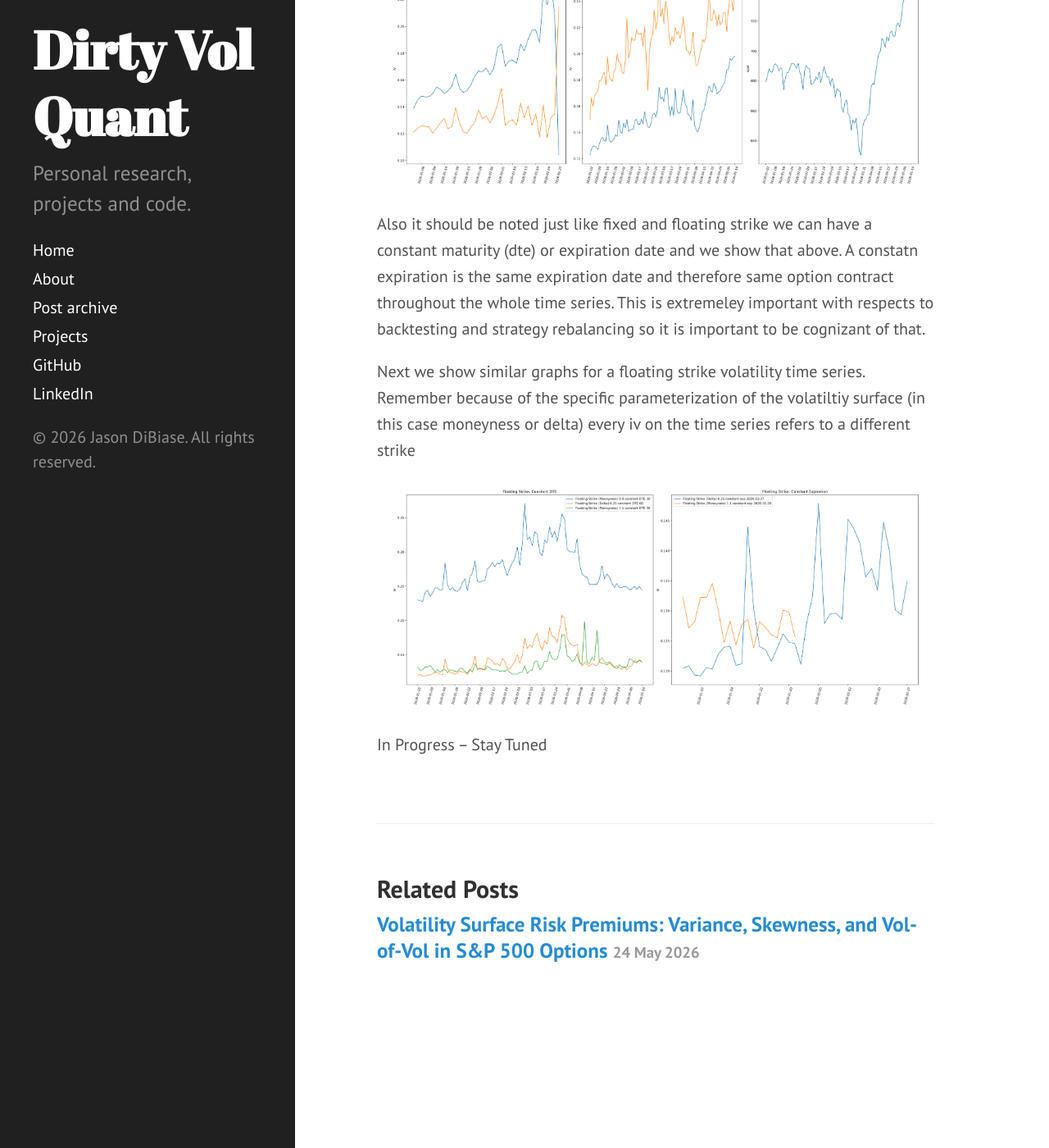
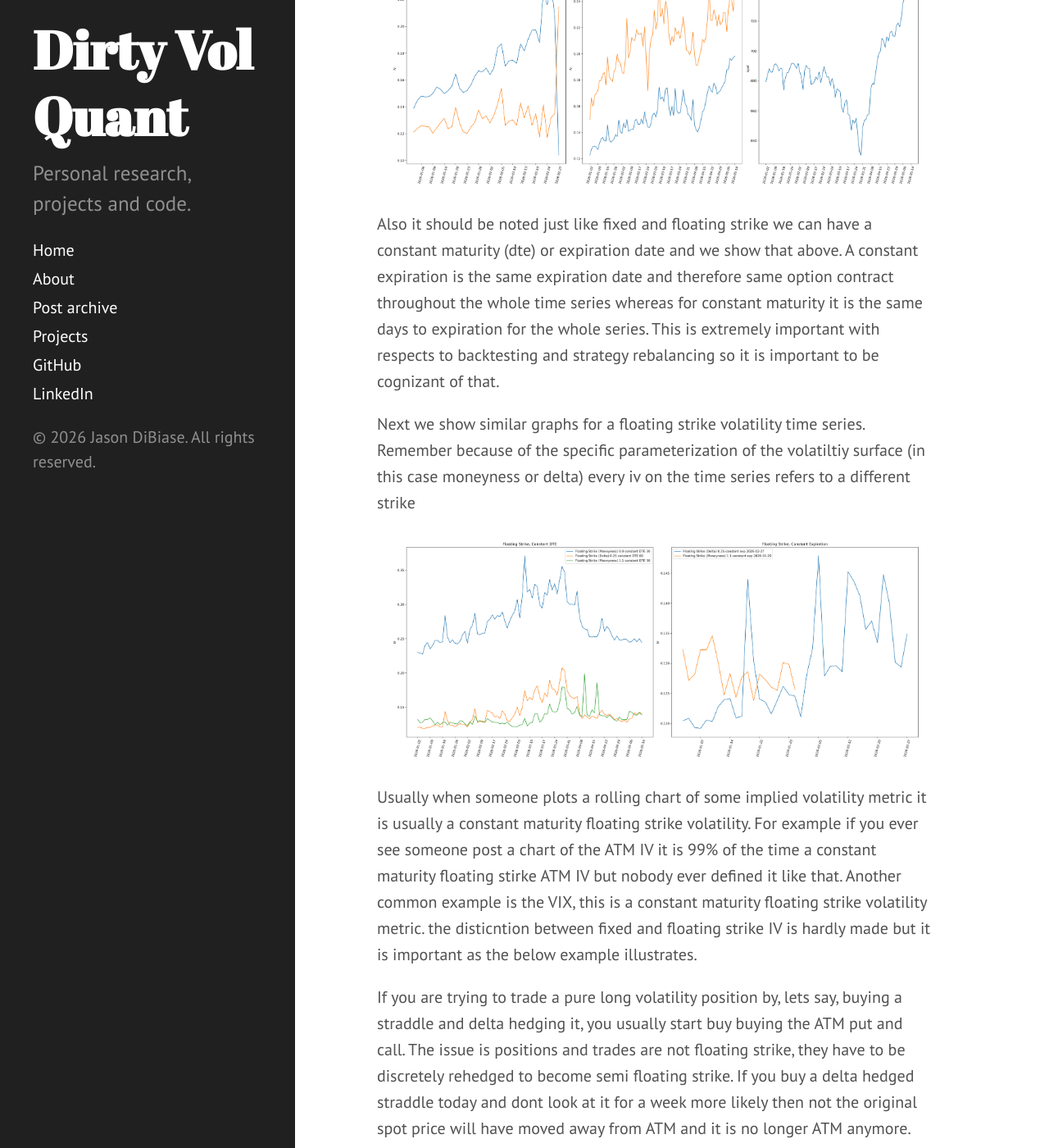
Before and after one commit to dibiasej/dibiasej.github.io, a Jekyll site: the page built from _posts/2026-06-07-Fixed-Strike-Floating-Strike-Spot-Vol-Dynamics-And-The-Skew-Stickiness-Ratio-Part-1.md, in a window 1280 px wide and 1400 px high, scrolled down 1733 px. Shown: the whole window at 82% size. Built offline with Jekyll 4.4.1, drawn with Linux system fonts in a browser that asks for light colours; Markdown is read by kramdown in place of the engine named in the settings; some of the changed text lies outside the part shown.

Commit message:
added vol

```diff
--- a/_posts/2026-06-07-Fixed-Strike-Floating-Strike-Spot-Vol-Dynamics-And-The-Skew-Stickiness-Ratio-Part-1.md
+++ b/_posts/2026-06-07-Fixed-Strike-Floating-Strike-Spot-Vol-Dynamics-And-The-Skew-Stickiness-Ratio-Part-1.md
@@ -1,6 +1,6 @@
 ---
 layout: post
-title: "Fixed Strike and Floating Strike Vol, Spot Vol Dynamics And The Skew Stickiness Ratio Part 1"
+title: "Fixed Strike Volatility, Floating Strike Volatility, Spot Vol Dynamics And The Skew Stickiness Ratio Part 1"
 date: 2026-06-07
 ---
 
@@ -11,16 +11,31 @@ Today I want to talk about some topics in the volatility space that confused me
 I am going to start off by simply defining these terms and maybe giving you a few pictures to hammer home the meanings. A great way to think about these which was elequantly defined by Benn Eifert from QVR is "Sticky strike and sticky delta refer to spot vol dynamics and fixed stirke and floating strike vol are specific parameters of the volatility surface". Not sure if this is an exact quote but close enough. That definition is something you should keep in your head especially as we move forward thoughout this post (and in future posts) and I will often go back to it.
 
 ### Fixed Strike - Floating Strike Volatility
-What does it mean to parameterize a volatility surface, well in mathematical terms we can represent the volatility surface as some function $\sigma(.)$ that has specific parameters that when we plug them in we get an implied volatility. On a fixed strike basis the parameters would be strike K and maturity T $\sigma(K, T)$. In general I like to think about the parameterization of the volatility suraface as how we define the x-axis, for fixed strike we use our strikes and for floating strike it would be something like delta $\sigma(\Delta, T)$ or moneyness $\sigma(k, T)$ ($k = log(K / F)$).
+What does it mean to parameterize a volatility surface, well in mathematical terms we can represent the volatility surface as some function $\sigma(.)$ that has specific parameters that when we plug them in we get an implied volatility. On a fixed strike basis the parameters would be strike K and maturity T $\sigma(K, T)$. In general I like to think about the parameterization of the volatility suraface as how we define the x-axis, for fixed strike we use our strikes and for floating strike it would be something like delta $\sigma(\Delta, T)$ or moneyness $\sigma(k, T)$ ($k = K / F$).
 
 What really helped me understand these topics is reading through Emanuel Dermans volatility class lectures. In the lectures he explores fixed strike and floating strike vol from a time series perspective and I want to show that here. Below I show a time series of multiple fixed strike volatilities, that means at the starting date we choose an option with a specific strike and plot how that same strike option changes everyday, in our example we start at 2026-01-01 and set the strike to be 660 on the lower end and 700 on the higher end when spot is at 680. Every day going forward we plot the same IV for those strike options keeping them fixed.
 
 ![Fixed Strike Vol](/assets/images/SPY_Fixed_Strike_Vol_2026-06-30.png)
 
-Also it should be noted just like fixed and floating strike we can have a constant maturity (dte) or expiration date and we show that above. A constatn expiration is the same expiration date and therefore same option contract throughout the whole time series. This is extremeley important with respects to backtesting and strategy rebalancing so it is important to be cognizant of that.
+Also it should be noted just like fixed and floating strike we can have a constant maturity (dte) or expiration date and we show that above. A constant expiration is the same expiration date and therefore same option contract throughout the whole time series whereas for constant maturity it is the same days to expiration for the whole series. This is extremely important with respects to backtesting and strategy rebalancing so it is important to be cognizant of that.
 
 Next we show similar graphs for a floating strike volatility time series. Remember because of the specific parameterization of the volatiltiy surface (in this case moneyness or delta) every iv on the time series refers to a different strike
 
 ![Floating Strike Vol](/assets/images/SPY_Floating_Strike_Vol-2026-06-30.png)
 
+Usually when someone plots a rolling chart of some implied volatility metric it is usually a constant maturity floating strike volatility. For example if you ever see someone post a chart of the ATM IV it is 99% of the time a constant maturity floating stirke ATM IV but nobody ever defined it like that. Another common example is the VIX, this is a constant maturity floating strike volatility metric. the disticntion between fixed and floating strike IV is hardly made but it is important as the below example illustrates.
+
+If you are trying to trade a pure long volatility position by, lets say, buying a straddle and delta hedging it, you usually start buy buying the ATM put and call. The issue is positions and trades are not floating strike, they have to be discretely rehedged to become semi floating strike. If you buy a delta hedged straddle today and dont look at it for a week more likely then not the original spot price will have moved away from ATM and it is no longer ATM anymore. On fixed strike basis how vol chnages is hugely important to our positions P&L, did fixed strike follow the skew curve, did the fixed strike vol meaningfully outperform the skew curve. These are all things options traders look at and need to know and it brings us to our next topic.
+
+### Spot Vol Dynamics
+Definition: Mention 3 regimes from collin bennet and SSR briefly
+
+One hot code:
+
+Out skew Curves
+
+SSR:
+
+### Risk Reversal 3 Scenarios
+
 In Progress -- Stay Tuned
```
Also changed, not shown: _posts/2026-05-24-Volatility-Surface-Risk-Premiums.md (+1 -1 lines).
